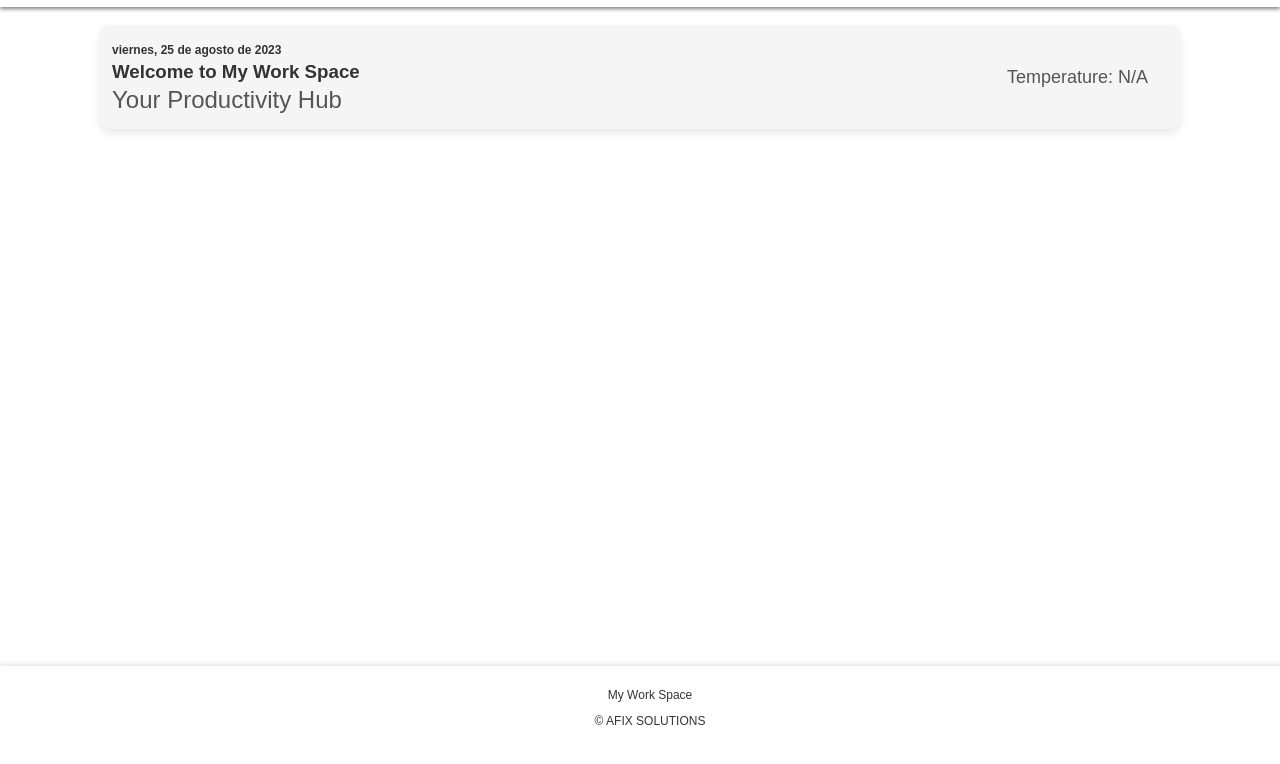
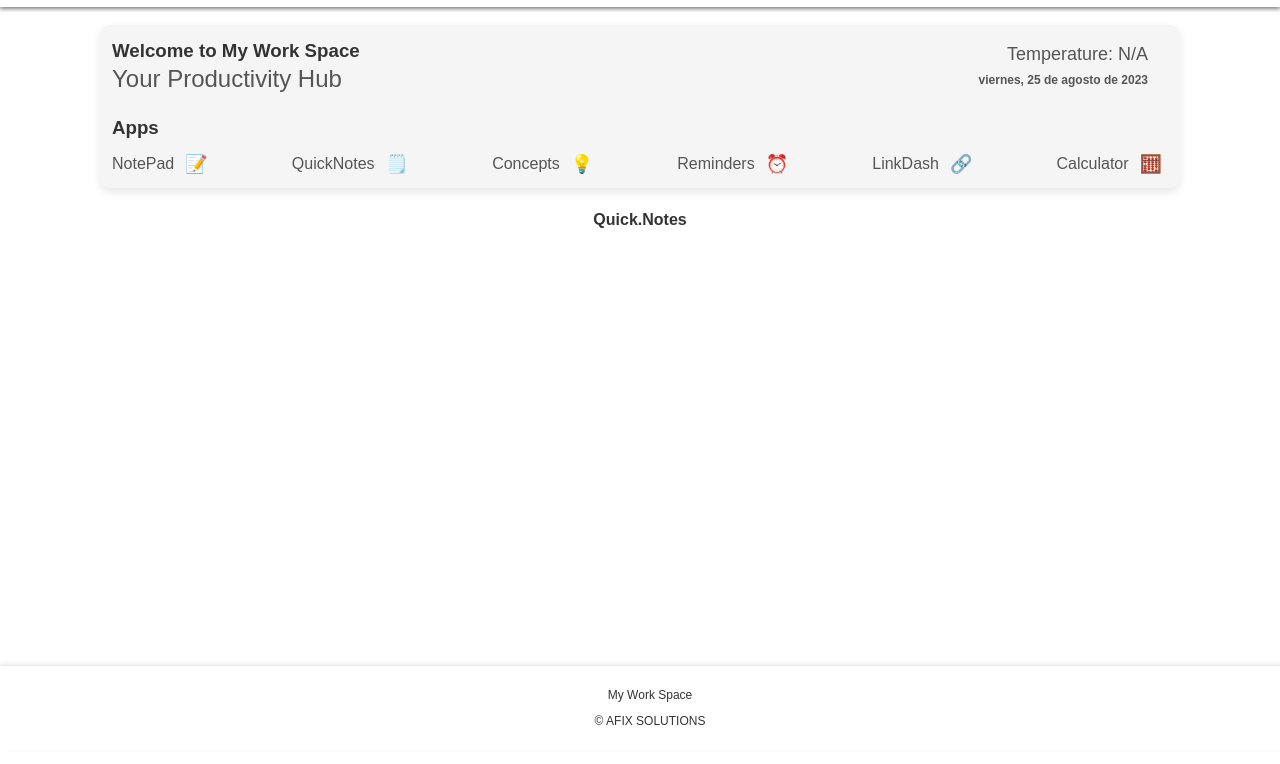
Before and after one commit to Ruben-HF/MyWorkSpace, a plain HTML site: page index.html in a window 1280 px wide. Shown: the part 50-814 px from the top of the page. Drawn offline with Linux system fonts and the light colour scheme; no server answers.

Commit message:
Productivity Hub
Se añaden los principales enlaces y botones de visualización de las mini aplicaciones que tendrá la plataforma.

```diff
--- a/index.css
+++ b/index.css
@@ -45,6 +45,11 @@
     font-weight: lighter;
 }
 
+.dark-mode .MWS-Apps .Apps .app a {
+    color: #bbb9b9;
+    text-decoration: none;
+    margin-right: 5px;
+}
 
 .dark-mode footer {
     background-color: #222;
@@ -150,6 +155,7 @@ main {
     box-shadow: 0px 4px 8px rgba(0, 0, 0, 0.1);
     transition: background-color 0.3s ease, box-shadow 0.3s ease;
     display: flex;
+    flex-wrap: wrap;
     justify-content: space-between;
     align-items: center;
 }
@@ -199,6 +205,43 @@ main {
     font-weight: bold;
 }
 
+.Apps h1{
+    padding-top: 9px;
+    width: 100%;
+}
+
+.MWS-Apps .Apps {
+    width: 100%;
+    padding-top: 9px;
+    display: flex;
+    flex-wrap: wrap;
+    gap: 10px;
+    justify-content: space-between;
+}
+
+.MWS-Apps .Apps .app {
+    display: flex;
+    align-items: center;
+    font-size: 16px;
+}
+
+.MWS-Apps .Apps .app a {
+    color: #555;
+    text-decoration: none;
+    margin-right: 5px;
+}
+
+.MWS-Apps .Apps .app button {
+    background-color: transparent;
+    border: none;
+    font-size: 18px;
+    cursor: pointer;
+    transition: transform 0.3s ease;
+}
+
+.MWS-Apps .Apps .app button:hover {
+    transform: scale(1.1);
+}
 
 
 /* Footer */
--- a/index.html
+++ b/index.html
@@ -22,21 +22,67 @@
                 <section class="Welcome">
                     <div class="welcome-content">
                         <div class="welcome-text">
-                            <p><span id="date"></span></p>
                             <h1>Welcome to My Work Space</h1>
                             <h2>Your Productivity Hub</h2>
                         </div>
                         <div class="temperature">
                             <p id="temperature">Loading...</p>
+                            <p><span id="date"></span></p>
+                        </div>
+                    </div>
+
+                    <div class="Apps">
+                        <h1>Apps</h1>
+
+                        <div class="app">
+                        <a href="#notepad">NotePad</a>
+                        <button class="emoji-button">📝</button>
+                        </div>
+
+                        <div class="app">
+                            <a href="#quicknotes">QuickNotes</a>
+                            <button class="emoji-button">🗒️</button>
+                        </div>
+
+                        <div class="app">
+                            <a href="#concepts">Concepts</a>
+                            <button class="emoji-button">💡</button>
+                        </div>
+
+                        <div class="app">
+                            <a href="#reminders">Reminders</a>
+                            <button class="emoji-button">⏰</button>
+                        </div>
+
+                        <div class="app">
+                            <a href="#linkdash">LinkDash</a>
+                            <button class="emoji-button">🔗</button>
+                        </div>
+
+                        <div class="app">
+                            <a href="#calculator">Calculator</a>
+                            <button class="emoji-button">🧮</button>
                         </div>
                     </div>
                 </section>
 
                 <!-- Notepad -->
 
-                <!-- Quick Notes -->
+                <section class="Quick-View">
+                    <!-- Quick Notes -->
+                    <section class="Quick-Notes">
+                        <div class="quick-notes-view">
+                            <h1>Quick.Notes</h1>
 
-                <!-- Reminders -->
+                        </div>
+
+                    </section>
+                    <!-- Reminders -->
+                    <section class="Quick-Reminders">
+
+                    </section>
+
+                </section>
 
 
 
```
